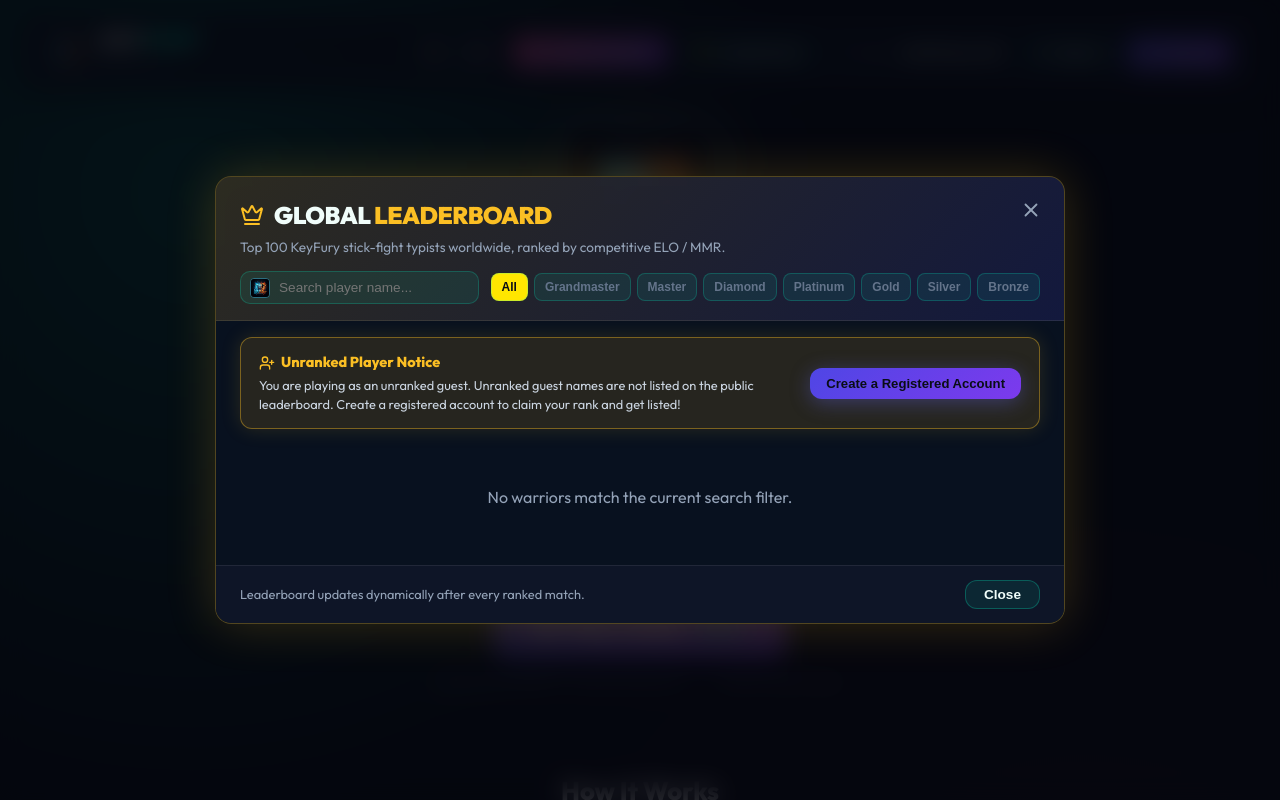
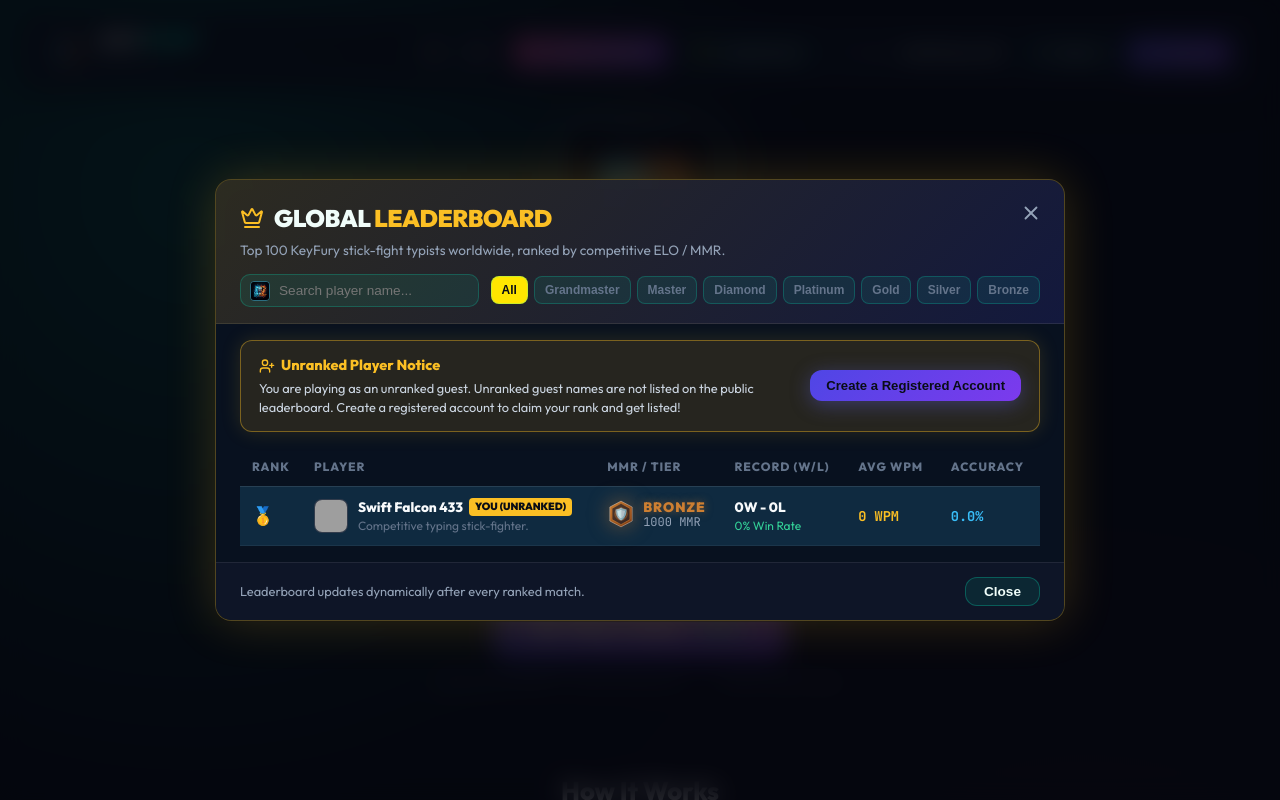
Before and after one commit to Khudiram03121889/keyfury, a React (Vite) app in the folder apps/web/: page / in a window 1280 px wide. Both pictures are taken after a click on the button "Leaderboard". Shown: the top 800 px of the page. Built offline with nearby package versions, Linux system fonts and the light colour scheme; no server answers; the database is empty; grey boxes are pictures that could not be loaded; what colyseus.js would draw is missing.

Commit message:
fix(leaderboard): render real MMR, W/L record, WPM, and Accuracy metrics for current unranked player entry

```diff
--- a/apps/web/src/components/leaderboard/LeaderboardModal.tsx
+++ b/apps/web/src/components/leaderboard/LeaderboardModal.tsx
@@ -36,11 +36,15 @@ export const LeaderboardModal: React.FC<LeaderboardModalProps> = ({
     if (isOpen) {
       setLoading(true);
       getGlobalLeaderboard(100).then((data) => {
-        setLeaderboard(data);
+        const list = [...data];
+        if (currentUserProfile && !list.some((p) => p.id === currentUserProfile.id)) {
+          list.push(currentUserProfile);
+        }
+        setLeaderboard(list);
         setLoading(false);
       });
     }
-  }, [isOpen]);
+  }, [isOpen, currentUserProfile]);
 
   if (!isOpen) return null;
 
@@ -48,7 +52,8 @@ export const LeaderboardModal: React.FC<LeaderboardModalProps> = ({
 
   const sortedLeaderboard = [...leaderboard].sort((a, b) => (b.mmr ?? 1000) - (a.mmr ?? 1000));
   const filteredLeaderboard = sortedLeaderboard.filter((player) => {
-    if (player.isGuest) return false;
+    const isCurrent = currentUserProfile?.id === player.id;
+    if (player.isGuest && !isCurrent) return false;
     const matchesName = player.displayName.toLowerCase().includes(searchQuery.toLowerCase());
     const derivedTier = getRankTier(player.mmr ?? 1000);
     const matchesTier = selectedTier === 'All' || player.rankTier === selectedTier || derivedTier === selectedTier;
@@ -296,13 +301,20 @@ export const LeaderboardModal: React.FC<LeaderboardModalProps> = ({
                             <div style={{ fontWeight: 800, color: '#f8fafc', display: 'flex', alignItems: 'center', gap: '6px' }}>
                               {player.displayName}
                               {isCurrent && (
-                                <span style={{ backgroundColor: '#38bdf8', color: '#090d16', fontSize: '0.65rem', padding: '1px 5px', borderRadius: '4px', fontWeight: 900 }}>
-                                  YOU
+                                <span style={{
+                                  backgroundColor: player.isGuest ? '#fbbf24' : '#38bdf8',
+                                  color: '#090d16',
+                                  fontSize: '0.65rem',
+                                  padding: '1px 6px',
+                                  borderRadius: '4px',
+                                  fontWeight: 900
+                                }}>
+                                  {player.isGuest ? 'YOU (UNRANKED)' : 'YOU'}
                                 </span>
                               )}
                             </div>
                             <div style={{ fontSize: '0.75rem', color: '#64748b' }}>
-                              {player.bio || 'Warrior'}
+                              {player.bio || (player.isGuest ? 'Guest Warrior (Unranked)' : 'Warrior')}
                             </div>
                           </div>
                         </div>
@@ -331,12 +343,12 @@ export const LeaderboardModal: React.FC<LeaderboardModalProps> = ({
 
                       {/* Avg WPM */}
                       <td style={{ padding: '10px 12px', fontWeight: 900, color: '#fbbf24', fontFamily: 'var(--font-mono)' }}>
-                        {player.avgWpm && player.avgWpm > 0 ? `${Math.round(player.avgWpm)} WPM` : '—'}
+                        {player.avgWpm !== undefined && player.avgWpm >= 0 ? `${Math.round(player.avgWpm)} WPM` : '0 WPM'}
                       </td>
 
                       {/* Accuracy */}
                       <td style={{ padding: '10px 12px', fontWeight: 800, color: '#38bdf8', fontFamily: 'var(--font-mono)' }}>
-                        {player.accuracy && player.accuracy > 0 ? `${Number(player.accuracy).toFixed(1)}%` : '—'}
+                        {player.accuracy !== undefined && player.accuracy >= 0 ? `${Number(player.accuracy).toFixed(1)}%` : '0%'}
                       </td>
                     </tr>
                   );
```
